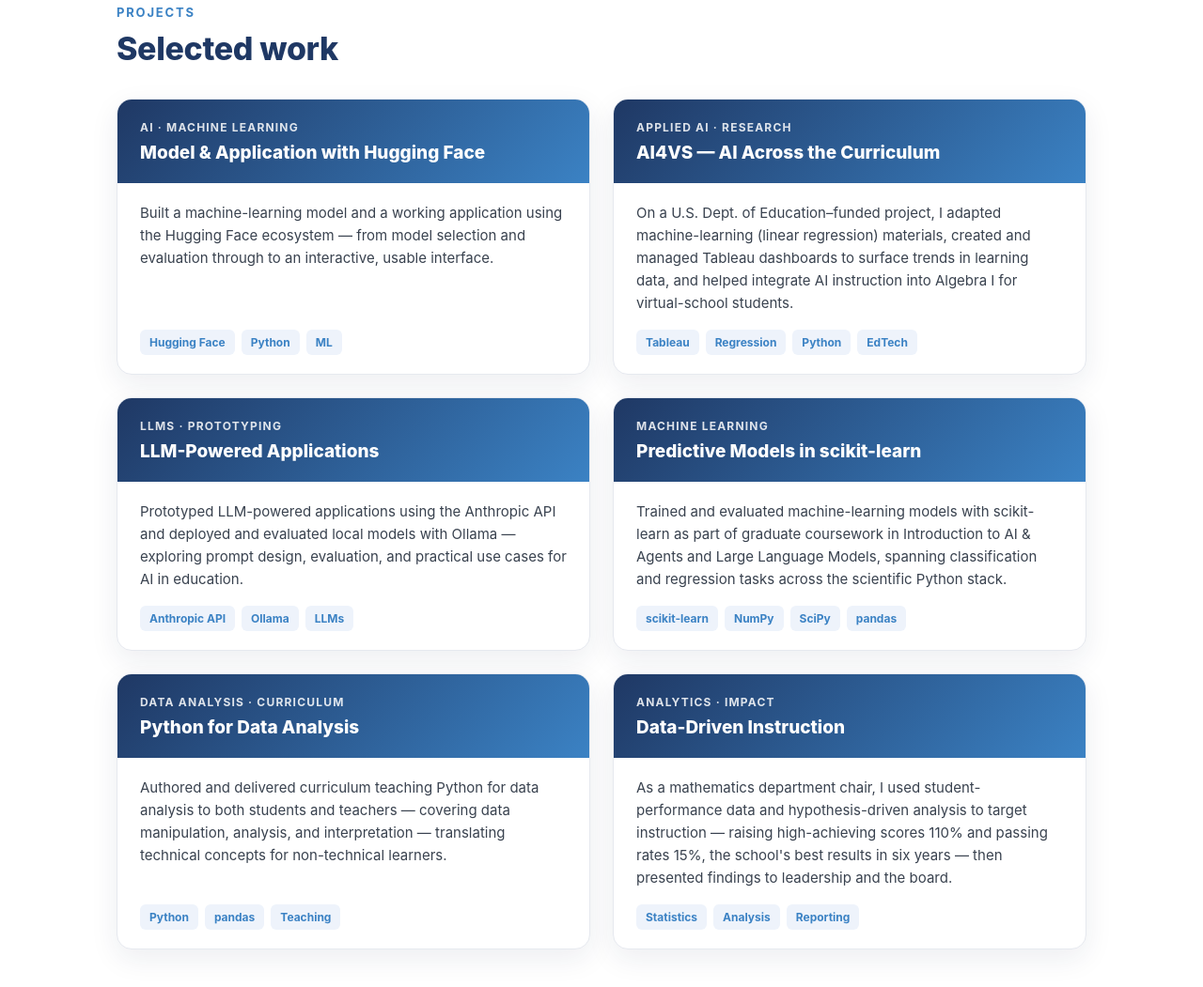
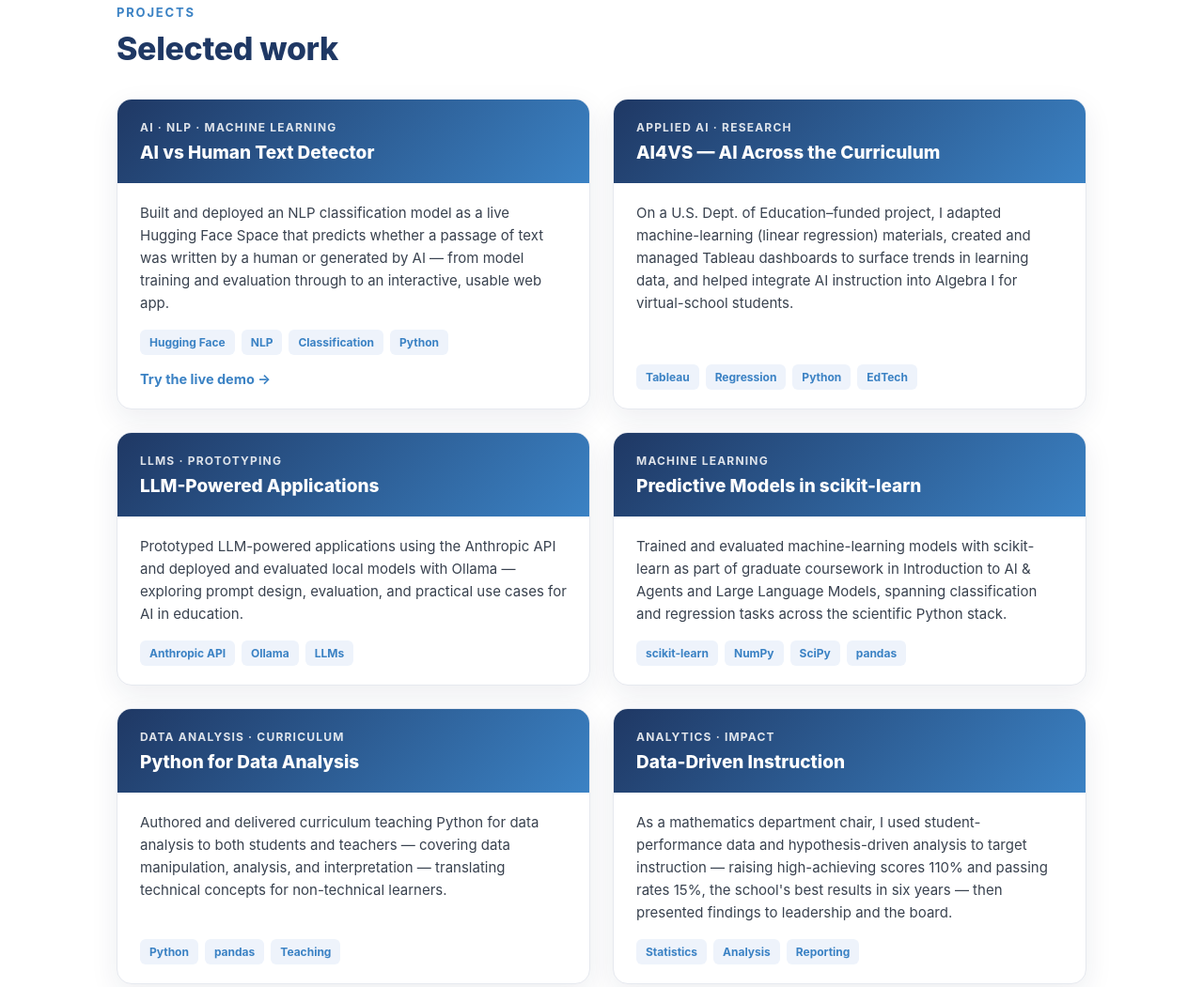
Before and after one commit to jlwssw/portfolio, a plain HTML site: page index.html in a window 1280 px wide. Shown: the part 2474-3525 px from the top of the page at 94% size. Drawn offline with Linux system fonts and the light colour scheme.

Commit message:
Add files via upload

```diff
--- a/index.html
+++ b/index.html
@@ -87,6 +87,8 @@
   .proj .body p{font-size:15px;color:#39424f;margin-bottom:16px}
   .proj .body .stack{margin-top:auto;display:flex;flex-wrap:wrap;gap:7px}
   .proj .body .stack .t{font-size:12px;font-weight:700;color:var(--accent);background:#eef3fb;padding:4px 10px;border-radius:6px}
+  .proj-link{display:inline-flex;align-items:center;gap:6px;margin-top:14px;font-size:14.5px;font-weight:700;color:var(--accent);transition:gap .15s}
+  .proj-link:hover{gap:11px}
   @media(max-width:760px){.proj-grid{grid-template-columns:1fr}}
 
   /* EXPERIENCE / TIMELINE */
@@ -272,10 +274,11 @@
     <div class="proj-grid">
 
       <div class="proj reveal">
-        <div class="top"><div class="tag">AI · Machine Learning</div><h3>Model &amp; Application with Hugging Face</h3></div>
+        <div class="top"><div class="tag">AI · NLP · Machine Learning</div><h3>AI vs Human Text Detector</h3></div>
         <div class="body">
-          <p>Built a machine-learning model and a working application using the Hugging Face ecosystem — from model selection and evaluation through to an interactive, usable interface.</p>
-          <div class="stack"><span class="t">Hugging Face</span><span class="t">Python</span><span class="t">ML</span></div>
+          <p>Built and deployed an NLP classification model as a live Hugging Face Space that predicts whether a passage of text was written by a human or generated by AI — from model training and evaluation through to an interactive, usable web app.</p>
+          <div class="stack"><span class="t">Hugging Face</span><span class="t">NLP</span><span class="t">Classification</span><span class="t">Python</span></div>
+          <a class="proj-link" href="https://huggingface.co/spaces/jlwhittaker/summer2026" target="_blank" rel="noopener">Try the live demo →</a>
         </div>
       </div>
 
@@ -396,7 +399,7 @@
     <p class="contact-lede">I'm open to data science and analytics roles, including remote. The fastest way to reach me is email — I'd love to talk about how I can help your team.</p>
     <div class="contact-links">
       <a href="mailto:jlwssw@gmail.com">✉️ jlwssw@gmail.com</a>
-      <a href="tel:+13523186605">📞 352-318-6605</a>
+      <a href="tel:+18127222262">📞 812-722-2262</a>
       <a href="https://www.linkedin.com/in/jessica-whittaker-158468106/" target="_blank" rel="noopener">in · LinkedIn</a>
     </div>
   </div>
```
